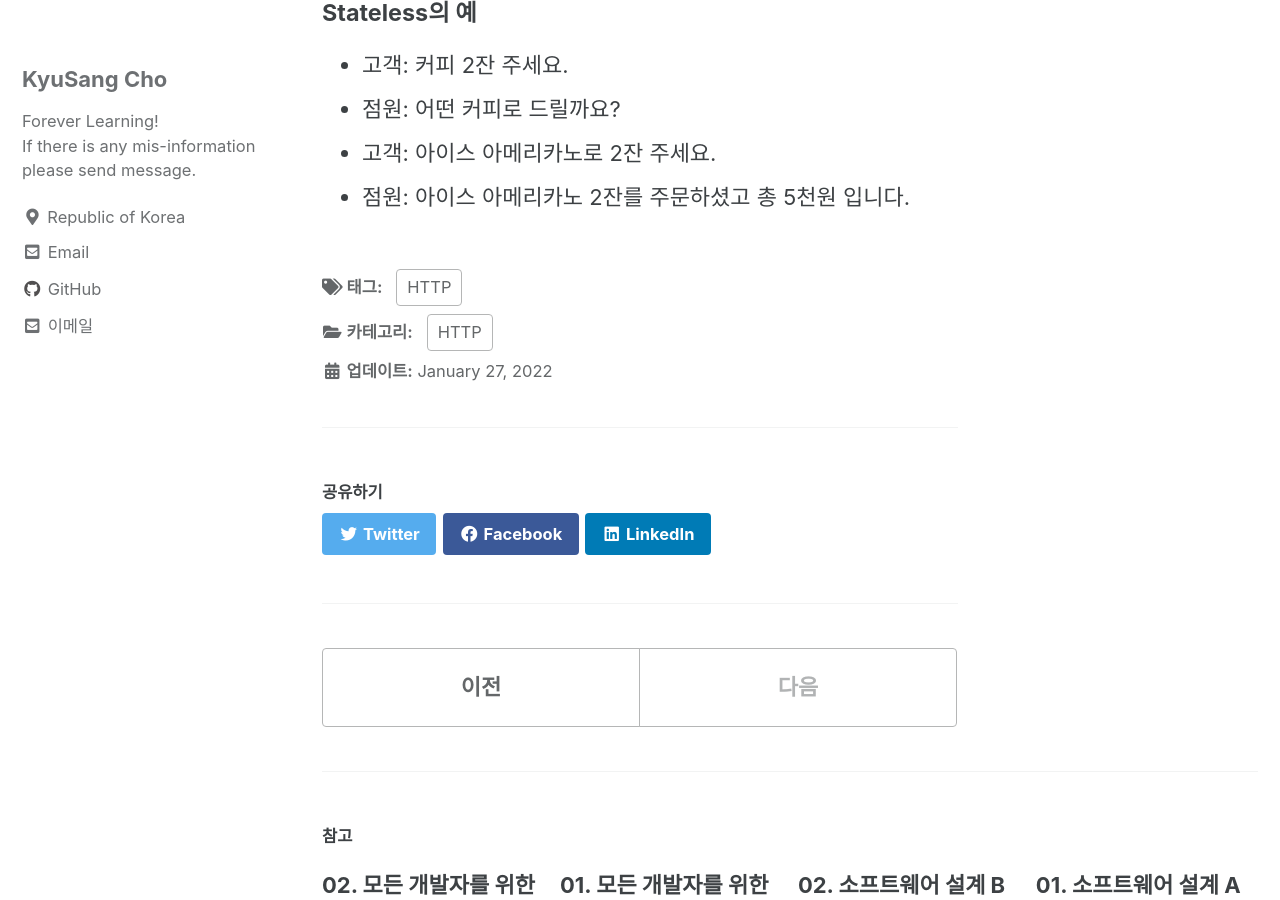
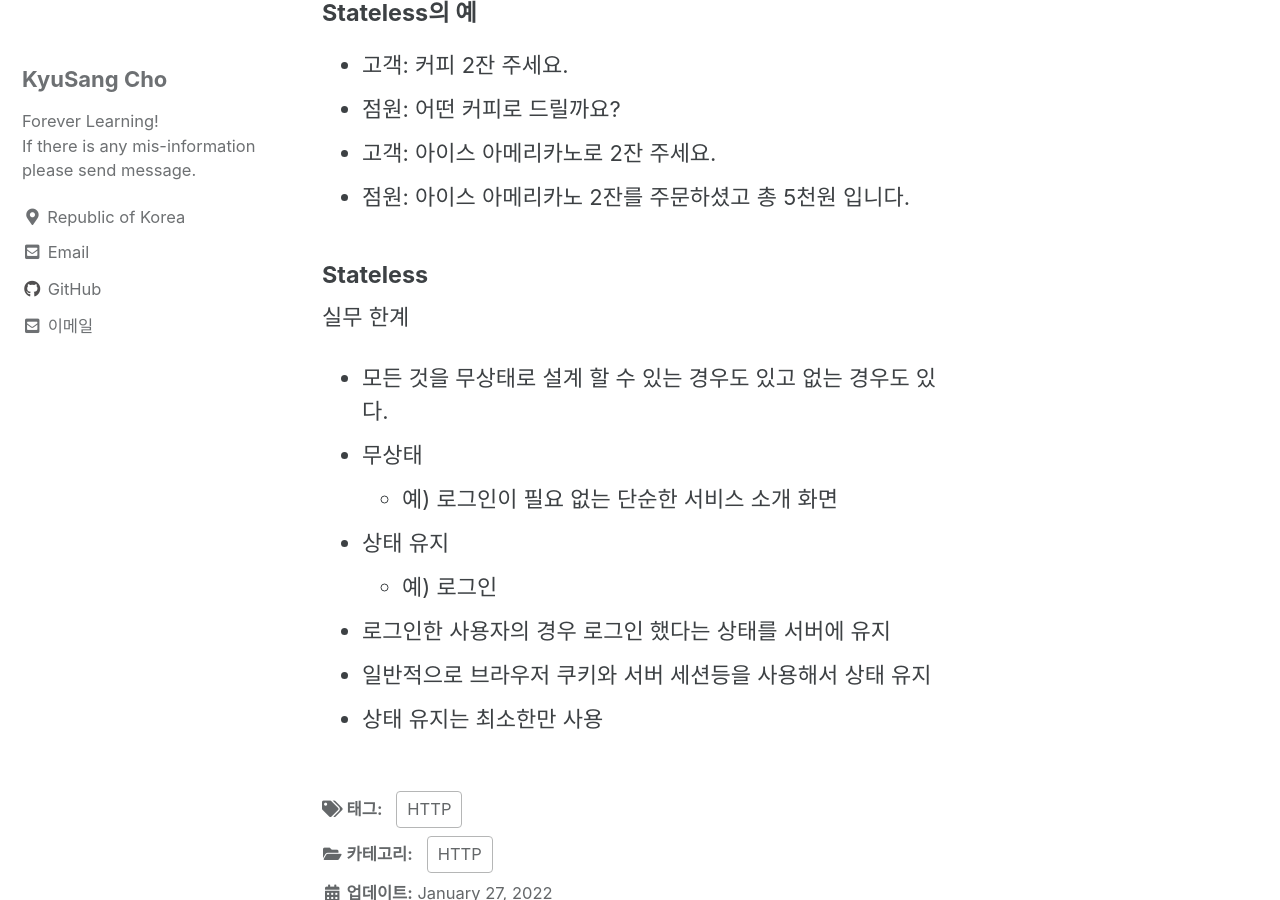
Before and after one commit to DevKS-Yet/DevKs-Yet.github.io, a Jekyll site: the page built from _posts/2022-01-27-46(http03).md, in a window 1280 px wide and 900 px high, scrolled down 3340 px. Built offline with Jekyll 4.4.1, drawn with Linux system fonts in a browser that asks for light colours; cached includes are drawn as plain includes.

Commit message:
20220130

```diff
--- a/_posts/2022-01-27-46(http03).md
+++ b/_posts/2022-01-27-46(http03).md
@@ -83,3 +83,14 @@ tags:
 - 점원: 어떤 커피로 드릴까요?
 - 고객: 아이스 아메리카노로 2잔 주세요.
 - 점원: 아이스 아메리카노 2잔를 주문하셨고 총 5천원 입니다.
+
+#### Stateless
+실무 한계
+- 모든 것을 무상태로 설계 할 수 있는 경우도 있고 없는 경우도 있다.
+- 무상태
+  - 예) 로그인이 필요 없는 단순한 서비스 소개 화면
+- 상태 유지
+  - 예) 로그인
+- 로그인한 사용자의 경우 로그인 했다는 상태를 서버에 유지
+- 일반적으로 브라우저 쿠키와 서버 세션등을 사용해서 상태 유지
+- 상태 유지는 최소한만 사용
```
